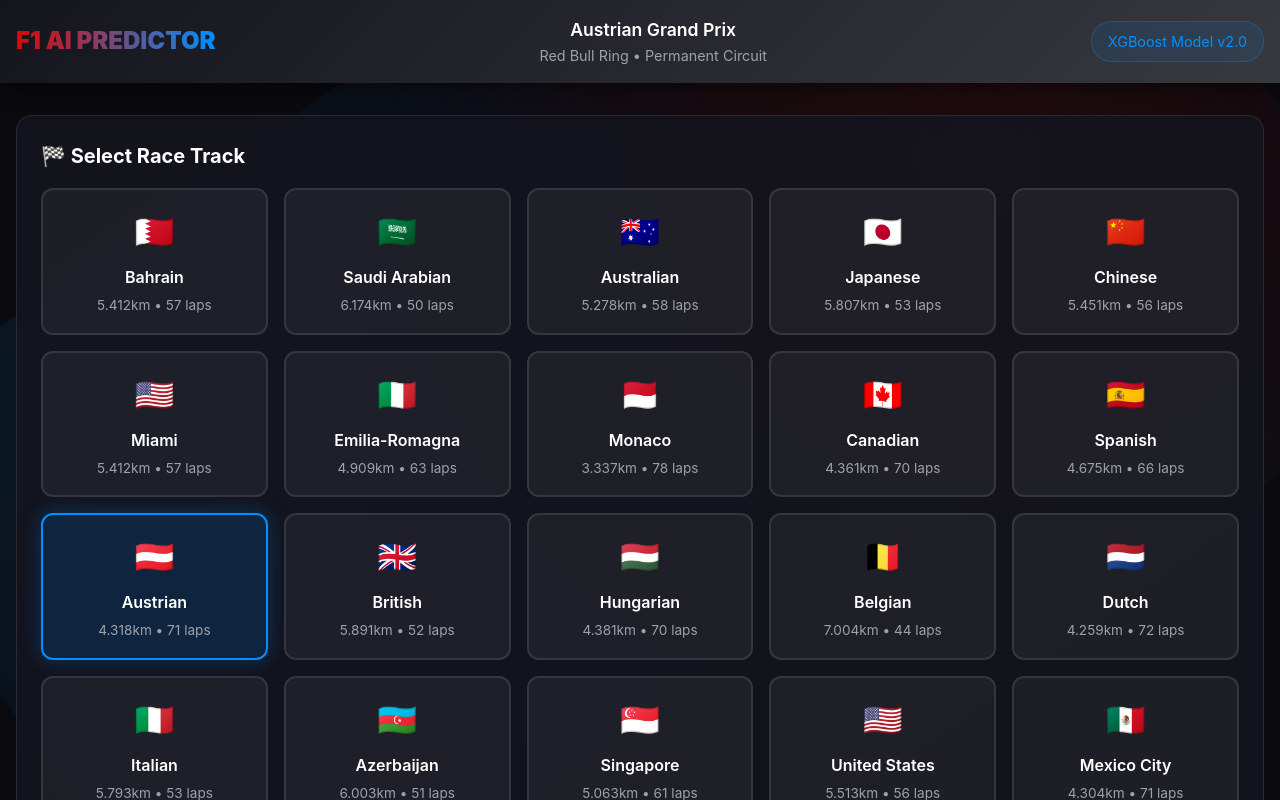
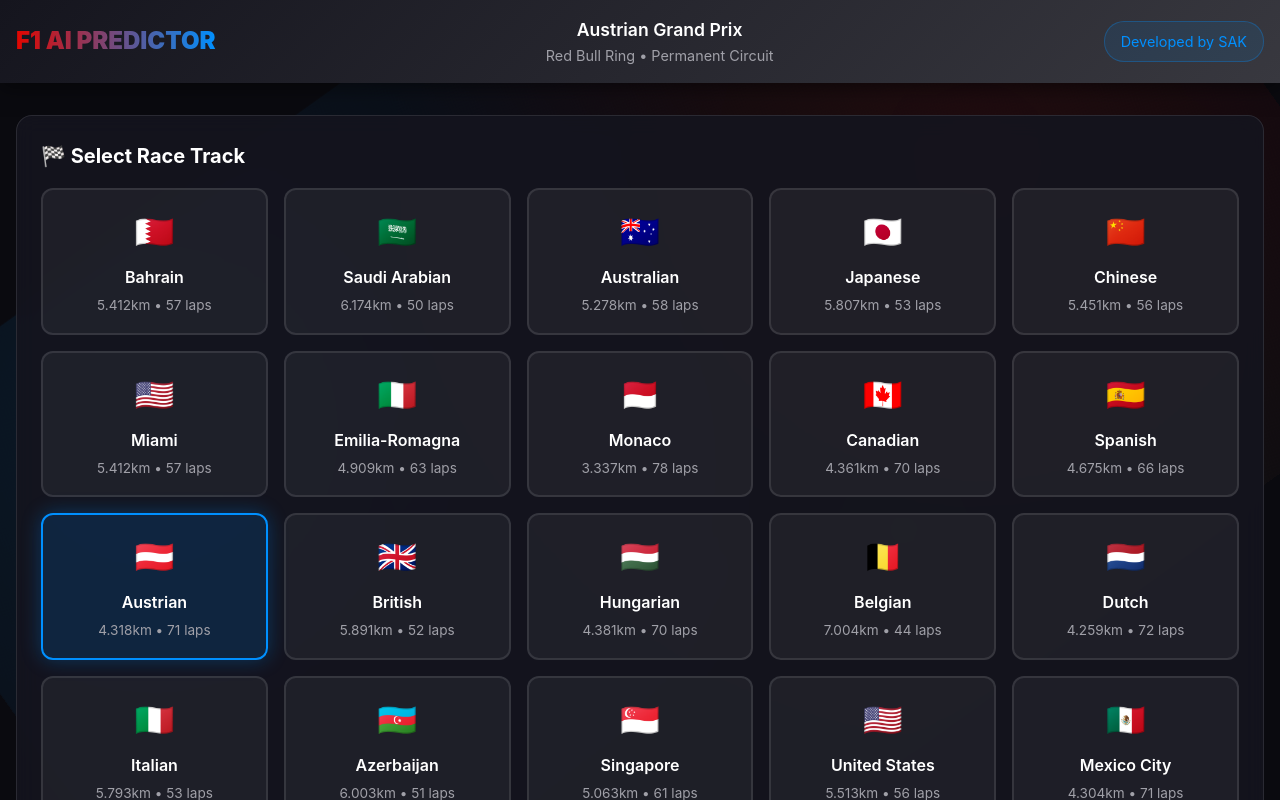
Before and after one commit to saifkhan1293/f1-predictor, a plain HTML site: page index.html in a window 1280 px wide. Shown: the top 800 px of the page. Drawn offline with Linux system fonts and the light colour scheme.

Commit message:
Updateindex.html

```diff
--- a/index.html
+++ b/index.html
@@ -925,7 +925,7 @@
                 <p id="current-track-info">Red Bull Ring • Sprint Weekend</p>
             </div>
             <div class="model-status">
-                <span>XGBoost Model v2.0</span>
+                <span>Developed by SAK</span>
             </div>
         </div>
     </header>
```
